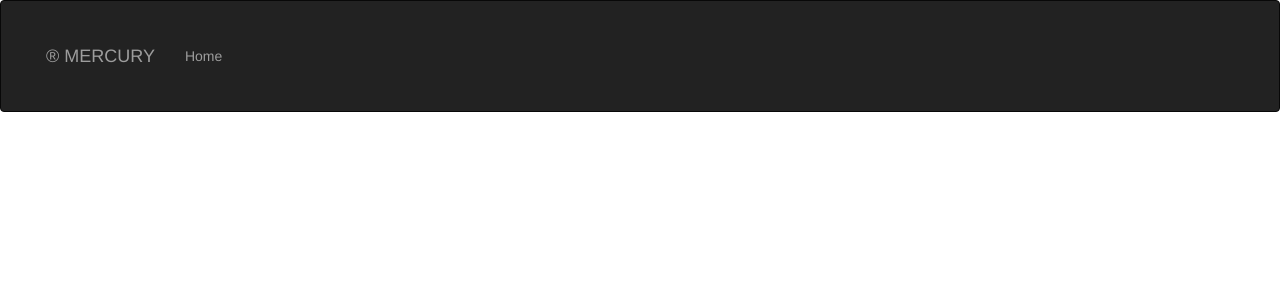
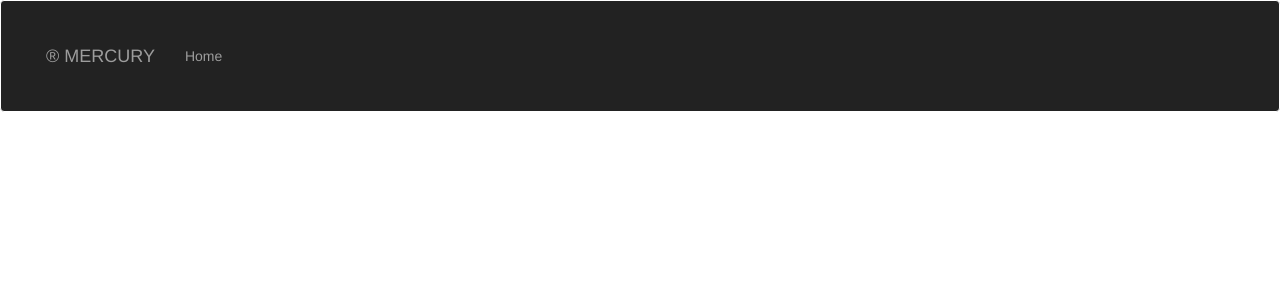
Before and after one commit to msyoki/Mercury-NewsAPI, a Flask app: template app/templates/base.html in a window 1280 px wide. Shown: the top 300 px of the page. Run offline with Flask 2, Linux system fonts and the light colour scheme; the template is opened without the code that fills it, so the values that code supplies are empty; parts of the project's set-up code (start-up, migrations or seed data) failed here and were passed over; some libraries are stand-ins or nearby versions.

Commit message:
add styling to the navbar

```diff
--- a/app/static/css/base.css
+++ b/app/static/css/base.css
@@ -1,3 +1,10 @@
 body, html {
     height: 100%;
 }
+
+.navbar{
+    margin: 0;
+    border-color: white;
+
+
+}
```
